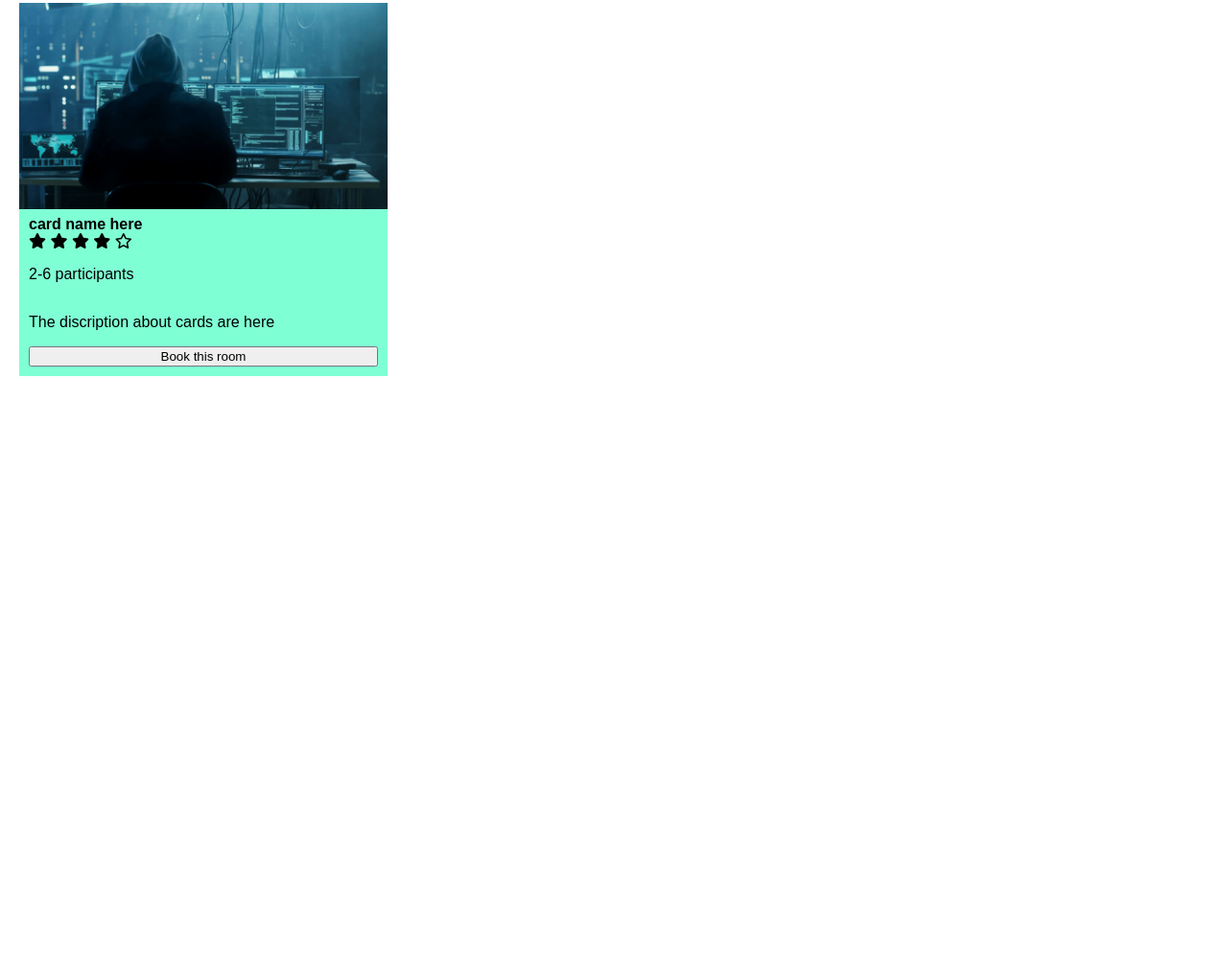
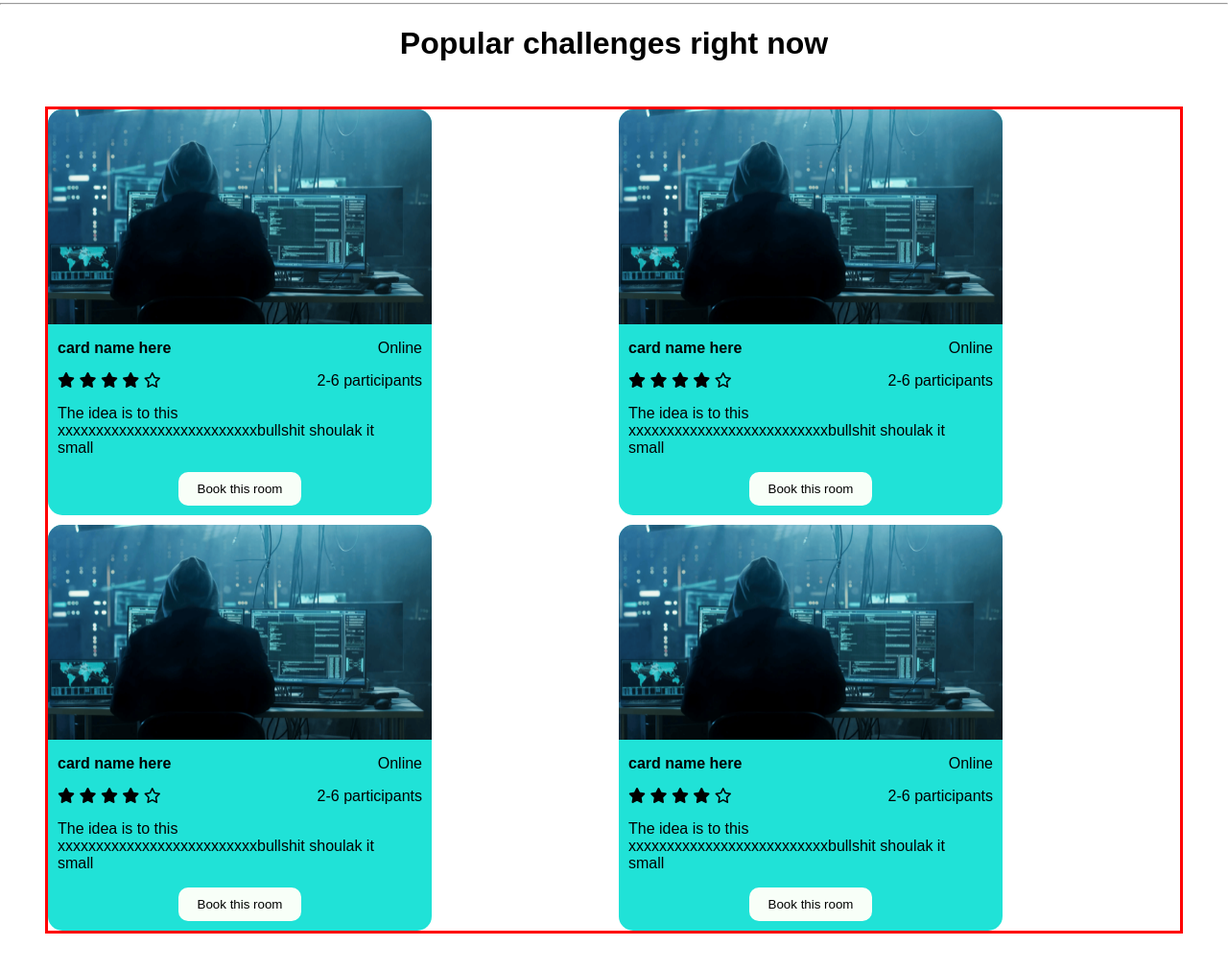
Before and after one commit to kikoDevv/ESC-DELUXE, a plain HTML site: page index.html in a window 1280 px wide. Shown: the part 1240-2251 px from the top of the page at 96% size. Drawn offline with Linux system fonts and the light colour scheme.

Commit message:
card styling is done

```diff
--- a/index.html
+++ b/index.html
@@ -64,12 +64,17 @@
 					</div>
 				</div>
 			</section>
+			<hr>
+			<h1 class="titlePopular">Popular challenges right now</h1>
 			<section class="cardSection">
 				<div class="card">
 					<img class="cardImg" src="pics/hacker1600.png" />
 					<div class="cardInfo">
-						<p class="cardName">card name here</p>
-						<div class=stars-participents">
+						<div class="name-tag">
+							<p class="cardName">card name here</p>
+							<p>Online</p>
+						</div>
+						<div class="stars-participents">
 							<div class="starsContainer">
 								<i class="fa-solid fa-star"></i>
 								<i class="fa-solid fa-star"></i>
@@ -79,10 +84,86 @@
 							</div>
 							<p class="participants">2-6 participants</p>
 						</div>
-						<p class="cardDescription">The discription about cards are here</p>
+						<div class="des">
+							<p class="cardDescription">The idea is to this xxxxxxxxxxxxxxxxxxxxxxxxxxbullshit shoulak it small </p>
+						</div>
 						<button class="cardBtn">Book this room</button>
 					</div>
 				</div>
+
+				<div class="card">
+					<img class="cardImg" src="pics/hacker1600.png" />
+					<div class="cardInfo">
+						<div class="name-tag">
+							<p class="cardName">card name here</p>
+							<p>Online</p>
+						</div>
+						<div class="stars-participents">
+							<div class="starsContainer">
+								<i class="fa-solid fa-star"></i>
+								<i class="fa-solid fa-star"></i>
+								<i class="fa-solid fa-star"></i>
+								<i class="fa-solid fa-star"></i>
+								<i class="fa-regular fa-star"></i>
+							</div>
+							<p class="participants">2-6 participants</p>
+						</div>
+						<div class="des">
+							<p class="cardDescription">The idea is to this xxxxxxxxxxxxxxxxxxxxxxxxxxbullshit shoulak it small </p>
+						</div>
+						<button class="cardBtn">Book this room</button>
+					</div>
+				</div>
+
+				<div class="card">
+					<img class="cardImg" src="pics/hacker1600.png" />
+					<div class="cardInfo">
+						<div class="name-tag">
+							<p class="cardName">card name here</p>
+							<p>Online</p>
+						</div>
+						<div class="stars-participents">
+							<div class="starsContainer">
+								<i class="fa-solid fa-star"></i>
+								<i class="fa-solid fa-star"></i>
+								<i class="fa-solid fa-star"></i>
+								<i class="fa-solid fa-star"></i>
+								<i class="fa-regular fa-star"></i>
+							</div>
+							<p class="participants">2-6 participants</p>
+						</div>
+						<div class="des">
+							<p class="cardDescription">The idea is to this xxxxxxxxxxxxxxxxxxxxxxxxxxbullshit shoulak it small </p>
+						</div>
+						<button class="cardBtn">Book this room</button>
+					</div>
+				</div>
+
+				<div class="card">
+					<img class="cardImg" src="pics/hacker1600.png" />
+					<div class="cardInfo">
+						<div class="name-tag">
+							<p class="cardName">card name here</p>
+							<p>Online</p>
+						</div>
+						<div class="stars-participents">
+							<div class="starsContainer">
+								<i class="fa-solid fa-star"></i>
+								<i class="fa-solid fa-star"></i>
+								<i class="fa-solid fa-star"></i>
+								<i class="fa-solid fa-star"></i>
+								<i class="fa-regular fa-star"></i>
+							</div>
+							<p class="participants">2-6 participants</p>
+						</div>
+						<div class="des">
+							<p class="cardDescription">The idea is to this xxxxxxxxxxxxxxxxxxxxxxxxxxbullshit shoulak it small </p>
+						</div>
+						<button class="cardBtn">Book this room</button>
+					</div>
+				</div>
+
+
 			</section>
 		</main>
 		<footer class="footer"></footer>
--- a/sections/body.scss
+++ b/sections/body.scss
@@ -1,21 +1,54 @@
-.main {
-	.cardSection {
-		margin: 20px;
-		.card {
-			background-color: aquamarine;
-			max-width: fit-content;
-			.cardImg {
-				max-width: 30vw;
-			}
-			.cardInfo {
-				display: grid;
-				padding: 3px 10px 10px 10px;
-				.cardName {
-					margin: 0px;
+.cardSection{
+	margin: 50px;
+	display: grid;
+	outline: 3px solid red;
+	grid-template-columns: repeat(auto-fit, minmax(400px, 1fr));
+	gap: 10px;
+	justify-content: center;
+	.card{
+		user-select: none;
+		display: grid;
+		background-color: #20E2D7;
+		max-width: fit-content;
+		overflow: hidden;
+		border-radius: 15px;
+		.cardImg{
+			max-width: 400px;
+		}
+		.cardInfo{
+			padding: 0px 10px 10px 10px;
+			display: grid;
+			.name-tag{
+				display: flex;
+				justify-content: space-between;
+				.cardName{
 					font-weight: bold;
 				}
-				.stars-participents {
-					background-color: red;
+			}
+			.stars-participents{
+				display: flex;
+				justify-content: space-between;
+				.participants{
+					margin: 0px;
+				}
+			}
+			.des{
+				width: 360px;
+				.cardDescription{
+					overflow-wrap: break-word;
+				}
+			}
+			.cardBtn{
+				padding: 10px 20px;
+				place-self: center;
+				justify-self: center;
+				cursor: pointer;
+				border: none;
+				border-radius: 10px;
+				background-color: #F8FFF8;
+				&:hover{
+					background-color: chartreuse;
+					color: white;
 				}
 			}
 		}
--- a/sections/header.scss
+++ b/sections/header.scss
@@ -81,6 +81,9 @@
 }
 //-------------------main-------------------
 .main {
+	.titlePopular{
+		place-self: center;
+	}
 	.upperSection {
 		img {
 			max-width: 100%;
--- a/sections/main.scss
+++ b/sections/main.scss
@@ -6,4 +6,5 @@ body{
     font-family: sans-serif;
     margin-bottom: 800px;
     background-color: white;
+	// background-image: linear-gradient(-225deg, #20E2D7 0%, #F9FEA5 100%);
 }
```
Also changed, not shown: main.css, 1 other file.
